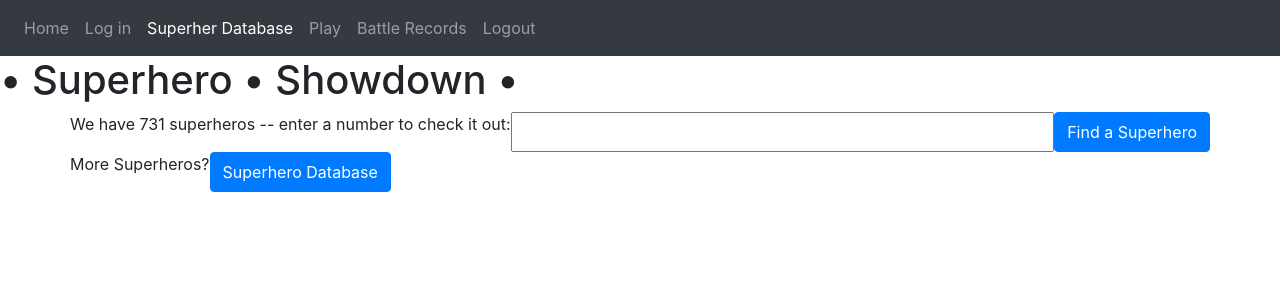
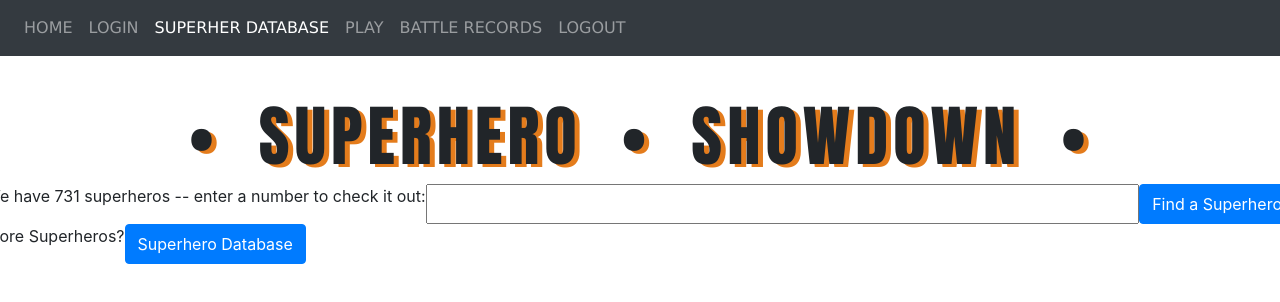
Before and after one commit to ChanryShuai/Project2-Group3-frontend, an Angular app: page /superhero in a window 1280 px wide. Shown: the top 302 px of the page. Built offline with nearby package versions, Linux system fonts and the light colour scheme.

Commit message:
zoom css

```diff
--- a/src/app/app.component.css
+++ b/src/app/app.component.css
@@ -0,0 +1,9 @@
+h1 {
+    margin-top: 5vh;
+    text-align: center;
+    font-family: Impact;
+    font-size: 50pt;
+    word-spacing: 20px;
+    letter-spacing: 5px;
+    text-shadow: 5px 3px rgb(228, 124, 28);
+}
--- a/src/app/app.component.ts
+++ b/src/app/app.component.ts
@@ -6,5 +6,5 @@ import { Component } from '@angular/core';
   styleUrls: ['./app.component.css']
 })
 export class AppComponent {
-  title = '• Superhero • Showdown •';
+  title = '• SUPERHERO • SHOWDOWN •';
 }
--- a/src/app/components/game/game.component.css
+++ b/src/app/components/game/game.component.css
@@ -0,0 +1,3 @@
+#image {
+    border-radius: 50%;
+}
--- a/src/app/components/game/game.component.html
+++ b/src/app/components/game/game.component.html
@@ -16,9 +16,9 @@
                 </tr>
             </thead>
             <tbody *ngFor="let superhero of superheroes">
-                <tr [(ngModel)]="avatar" (click)="selectHero()">
+                <tr id="avatar" (click)="selectHero()">
                     <td>{{superhero.id}}</td>
-                    <td><img src={{superhero.image.url}}></td>
+                    <td id="image"><img src={{superhero.image.url}}></td>
                     <td>{{superhero.name}}</td>
                     <td *ngIf="superhero.biography.full-name">
                         {{superhero.biography.full-name}}
@@ -32,6 +32,9 @@
                     <td>
                         {{superhero.powerstats}}
                     </td>
+                    <!-- <td>
+                        <button (click)="selectHero()">select</button>
+                    </td> -->
                 </tr>
             </tbody>
         </table>
--- a/src/app/components/game/game.component.ts
+++ b/src/app/components/game/game.component.ts
@@ -22,11 +22,18 @@ export class GameComponent implements OnInit {
     return this.superheroes = this.ss.getFiveHeros();
   }
 
-  selectHero():Superhero[] {
-   // this.avatarId
-   //this.avatar = avatar;
+  selectHero(): Superhero[] {
+    this.superheroes= [this.avatar];
+    //this.superheroes = [this.avatar];
+    // console.log([this.avatar])
     console.log(this.avatar);
-    return this.superheroes = [avatar]
+    this.ss.getOneHeroFromApi(this.avatar.id).subscribe(
+      (data) => {
+        this.superheroes = [data]
+      })
+    return this.superheroes;
+
+  }
   // this.ss.getOneHeroFromApi(this.avatarId).subscribe(
 
   //   (data) => {
@@ -38,4 +45,3 @@ export class GameComponent implements OnInit {
   //   }
   //   );return this.superheroes;
 }
-}
--- a/src/app/components/home/home.component.html
+++ b/src/app/components/home/home.component.html
@@ -5,12 +5,10 @@
         </h2>
     </div>
     <div>
-        <iframe width="420" height="315" src="https://youtu.be/qvTXqNr0uZA?autoplay=1&mute=1">
+        <iframe width="100%" height="100%" src="https://youtu.be/qvTXqNr0uZA?autoplay=1&mute=1">
         </iframe>
-    </div>
-    <div>
-        <button id="loginbtn" class="btn btn-success"><a routerLink="/services/login"></a>Login</button>
-        <button id="registerbtn" class="btn btn-success"><a routerLink="/services/registration"></a>Registration</button>
+        <button id="loginbtn" class="btn btn-success"><a routerLink="/login"></a>Login</button>
+        <button id="registerbtn" class="btn btn-success"><a routerLink="/registration"></a>Registration</button>
         <!-- <button id="showdownbtn" class="btn btn-success"><a routerLink="/services/showdown"></a>Try Once</button> -->
     </div>
 
--- a/src/app/components/navbar/navbar.component.css
+++ b/src/app/components/navbar/navbar.component.css
@@ -0,0 +1,6 @@
+nav {
+    text-align: center;
+    font-family: Verdana, Geneva, Tahoma, sans-serif;
+    text-transform: uppercase;
+    font-size: 12pt;
+}
--- a/src/app/components/navbar/navbar.component.html
+++ b/src/app/components/navbar/navbar.component.html
@@ -4,7 +4,7 @@
             <a class="nav-link" routerLinkActive="active" routerLink="home">Home</a>
         </li>
         <li class="nav-item">
-            <a class="nav-link" routerLinkActive="active" routerLink="login">Log in</a>
+            <a class="nav-link" routerLinkActive="active" routerLink="login">Login</a>
         </li>
         <li class="nav-item">
             <a class="nav-link" routerLinkActive="active" routerLink="superhero">Superher Database</a>
--- a/src/app/components/superhero/superhero.component.html
+++ b/src/app/components/superhero/superhero.component.html
@@ -1,4 +1,4 @@
-<div class="container">
+<div class="main-container">
     <div class="row">
         <p>We have 731 superheros -- enter a number to check it out:</p>
         <input class="col" type="number" [(ngModel)]="heroId">
@@ -8,7 +8,7 @@
         <p>More Superheros?</p>
         <button class="btn btn-primary" (click)="getHeroList()">Superhero Database</button>
     </div>
-    <table class="table" *ngIf="superheroes">
+    <!-- <table class="table" *ngIf="superheroes">
         <thead>
             <tr>
                 <th scope="col">ID</th>
@@ -40,6 +40,25 @@
                 </td>
             </tr>
         </tbody>
-    </table>
+    </table> -->
+    <div style="padding: 13px;">
+        <mat-spinner *ngIf="superheroes"></mat-spinner>
 
+        <mat-card *ngFor="let superhero of superheroes" style="margin-top:10px;">
+            <mat-card-header>
+                <mat-card-title>{{superhero.name}}</mat-card-title>
+                <mat-card-subtitle>{{superhero.id}}
+                </mat-card-subtitle>
+            </mat-card-header>
+            <mat-card-content>
+                <p>
+                    {{superhero.biography.full-name}}
+                </p>
+                <img style="height:100%; width: 100%;" src="{{superhero.image.url }}" />
+            </mat-card-content>
+            <mat-card-actions>
+                <button mat-button> select</button>
+            </mat-card-actions>
+        </mat-card>
+    </div>
 </div>
--- a/src/app/services/battle/battle.service.ts
+++ b/src/app/services/battle/battle.service.ts
@@ -24,7 +24,7 @@ export class BattleService {
 
   //addBattle return void
   addBattle(battle : Battle): void{
-    this.http.post<Battle>('http://localhost:8080/project2/battle', battle);
+    this.http.post<Battle>(('http://localhost:8080/project2/battle'), battle);
   }
 
  //get All user records
--- a/src/app/services/login/login.service.ts
+++ b/src/app/services/login/login.service.ts
@@ -29,7 +29,7 @@ export class LoginService {
       username: username,
       password: password
     };
-    return this.httpClient.post<User>(this.url+"/validate",body);
+    return this.httpClient.post<User>((this.url+"/validate"),body);
   }
 
   logout() {
--- a/src/app/services/user/user.service.ts
+++ b/src/app/services/user/user.service.ts
@@ -12,7 +12,7 @@ export class UserService {
 
   addUser(u:User):Observable<User>{
     let body: User = u;
-    return this.http.post<User>('http://localhost:8080/project2/register', body);
+    return this.http.post<User>(('http://localhost:8080/project2/user/register'), body);
   }
 
   getUserById(userId:number): Observable<User>{
@@ -25,7 +25,7 @@ export class UserService {
 
   updateUser(u:User):Observable<User>{
     let body: User = u;
-    return this.http.post<User>('http://localhost:8080/project2/user', body);
+    return this.http.put<User>(('http://localhost:8080/project2/user/update'), body);
   }
 
   getAllUsers():Observable<User[]>{
```
Lines whose indentation alone changed are shown as unchanged.
